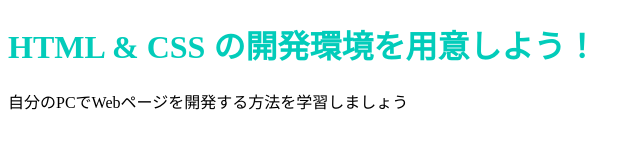
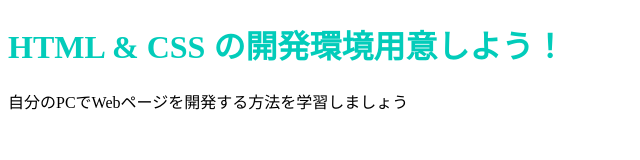
Before and after one commit to aprog319/aprog319.github.io, a plain HTML site: page index.html in a window 1280 px wide. Shown: the whole page, without its empty margins (0-640 px from the left). Drawn offline with Linux system fonts and the light colour scheme.

Commit message:
Update index.html

```diff
--- a/index.html
+++ b/index.html
@@ -6,7 +6,7 @@
     <link rel="stylesheet" href="stylesheet.css">
   </head>
   <body>
-    <h1 class="title">HTML & CSS の開発環境を用意しよう！</h1>
+    <h1 class="title">HTML & CSS の開発環境用意しよう！</h1>
     <p>自分のPCでWebページを開発する方法を学習しましょう</p>
   </body>
 </html>
```
